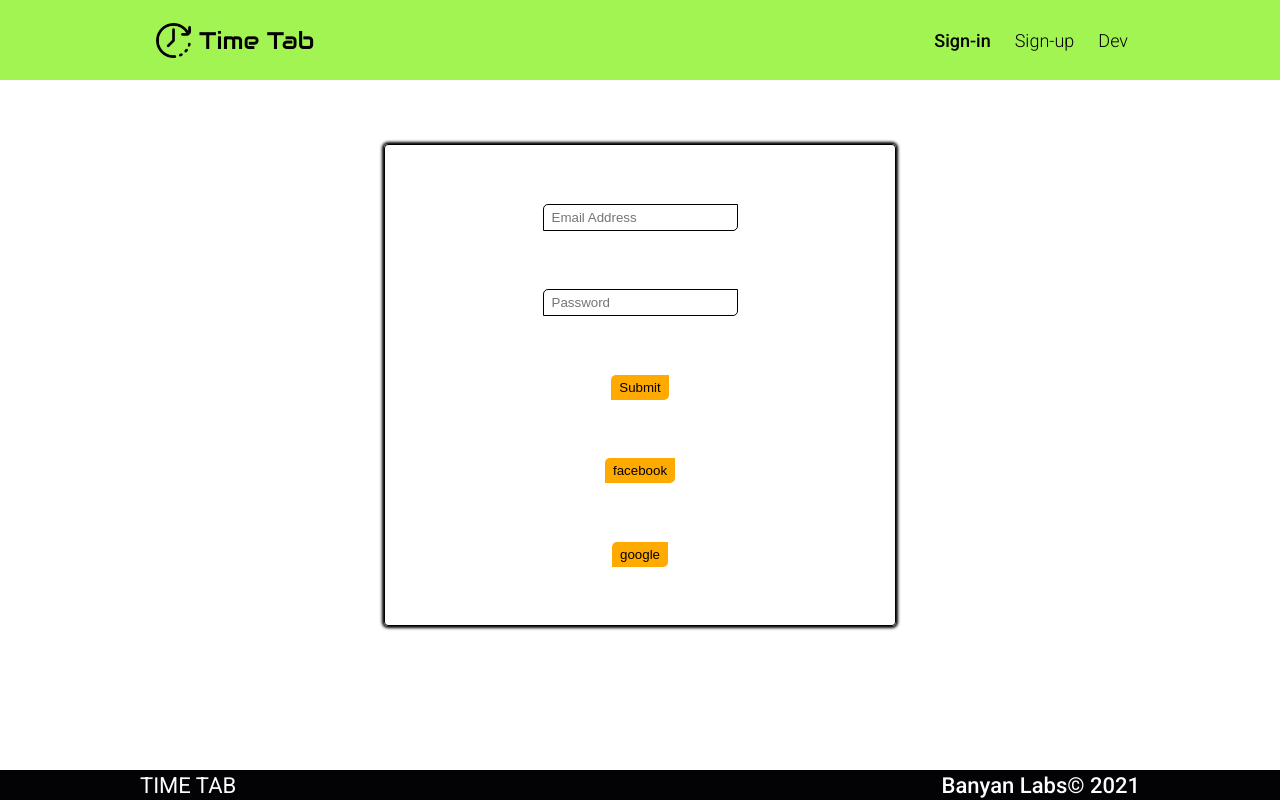
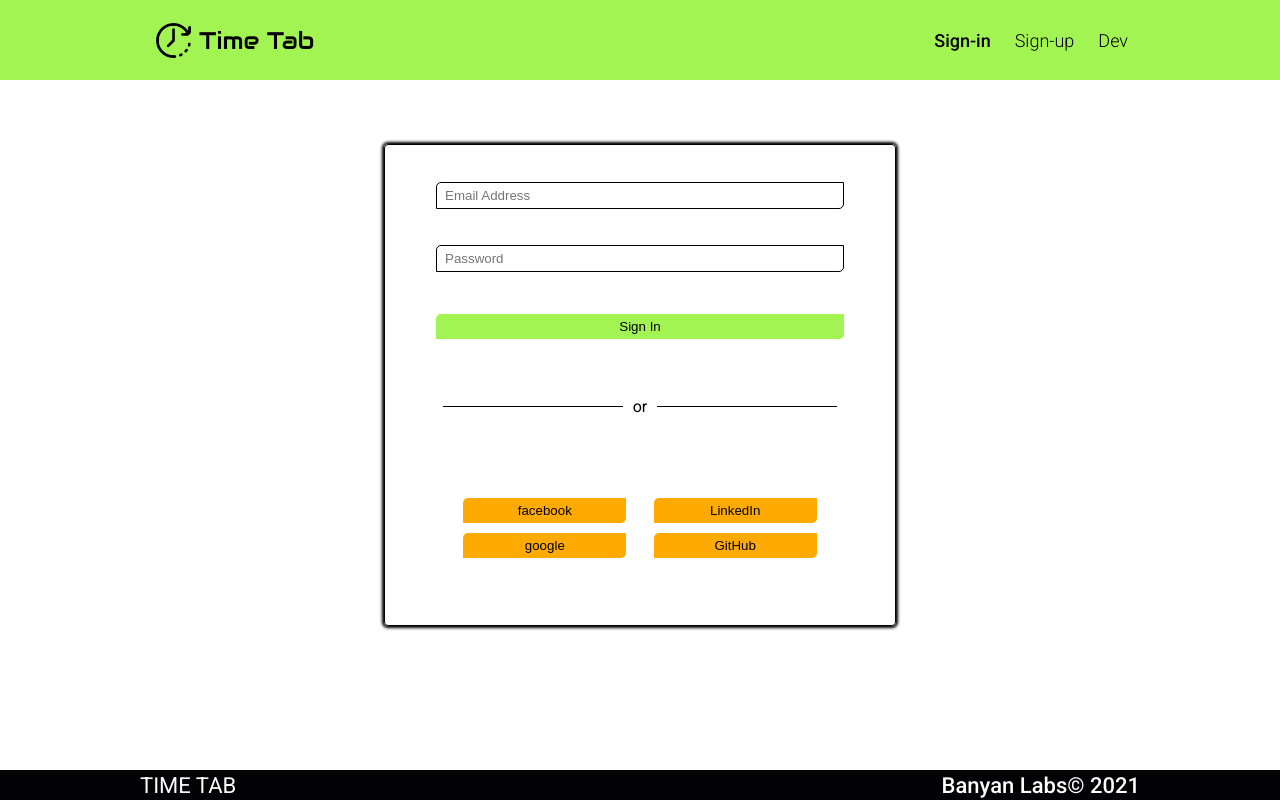
Before and after one commit to Banyan-Labs/time-tracking-app-board, a React (Create React App) app: page /sign-in in a window 1280 px wide. Built offline with nearby package versions, Linux system fonts and the light colour scheme.

Commit message:
updated SignUp And SignIn

```diff
--- a/src/Components/commons/GenericButton/style.js
+++ b/src/Components/commons/GenericButton/style.js
@@ -4,7 +4,9 @@ export const ButtonStyle = styled.button`
   background: ${({ backgroundColor }) =>
     backgroundColor ? `${backgroundColor}` : '#FA0'};
   width: ${({ isBlock }) => (isBlock ? '100%' : 'auto')};
+  margin: ${({ margin }) => (margin ? '0px' : '5px 0px 5px 0px')};
   padding: 5px 8px;
+
   border-radius: 5px 0 5px 0;
   border: none;
   :focus {
--- a/src/Components/userComfermation/SignIn/index.jsx
+++ b/src/Components/userComfermation/SignIn/index.jsx
@@ -1,25 +1,39 @@
-import React, { useState } from 'react';
-import { Card, Form } from './style';
+import React, { useContext, useState } from 'react';
+import {
+  Card,
+  Form,
+  ButtonContainer,
+  ButtonSection,
+  BorderContainer,
+  BorderLine,
+} from './style';
 import Input from '../../commons/GenericInput/index';
 import Button from '../../commons/GenericButton/index';
 import axios from 'axios';
+import { AuthContext } from '../../../Context/AuthContext';
+import { colors } from '../../../styles/Color';
 
 const SignIn = () => {
-  const [emailAddress, setEmailAddress] = useState('');
-  const [password, setPassword] = useState('');
+  const [email, setEmail] = useState(null);
+  const [password, setPassword] = useState(null);
+
+  const store = useContext(AuthContext);
+
+  console.log(store, 'looking at store');
 
   let user;
 
   const handleSubmit = async (event) => {
     event.preventDefault();
     user = {
-      emailAddress,
+      email,
       password,
     };
     axios
-      .post('http://127.0.0.1:8080/api/test', user)
+      .post('https://tta-backend.herokuapp.com/api/test/login', user)
       .then((res) => {
-        console.log(res);
+        store.setCurrentUser(res.data);
+        // console.log(res, "looking");
       })
       .catch((err) => {
         console.log('error', err);
@@ -30,23 +44,45 @@ const SignIn = () => {
     <Card>
       <Form onSubmit={handleSubmit}>
         <Input
+          isBlock
           placeholder={'Email Address'}
-          value={emailAddress}
+          value={email}
           name='emailAddress'
           type='text'
-          onChange={(e) => setEmailAddress(e.target.value)}
+          onChange={(e) => setEmail(e.target.value)}
         />
         <Input
+          isBlock
           placeholder={'Password'}
           value={password}
           name='password'
           type='text'
           onChange={(e) => setPassword(e.target.value)}
         />
+        <Button
+          text={'Sign In'}
+          type='submit'
+          backgroundColor={colors.green}
+          isBlock
+        />
 
-        <Button text={'Submit'} type='submit' />
-        <Button text={'facebook'} type='button' />
-        <Button text={'google'} type='button' />
+        <BorderContainer>
+          <BorderLine />
+          <p>or</p>
+          <BorderLine />
+        </BorderContainer>
+
+        <ButtonSection>
+          <ButtonContainer>
+            <Button margin isBlock text={'facebook'} type='button' />
+            <Button margin isBlock text={'google'} type='button' />
+          </ButtonContainer>
+
+          <ButtonContainer>
+            <Button margin isBlock text={'LinkedIn'} type='button' />
+            <Button margin isBlock text={'GitHub'} type='button' />
+          </ButtonContainer>
+        </ButtonSection>
       </Form>
     </Card>
   );
--- a/src/Components/userComfermation/SignIn/style.js
+++ b/src/Components/userComfermation/SignIn/style.js
@@ -1,6 +1,9 @@
 import styled from 'styled-components';
 
 export const Card = styled.div`
+  display: flex;
+  justify-content: center;
+  align-items: center;
   max-width: 80%;
   min-width: 40%;
   min-height: 80%;
@@ -16,6 +19,35 @@ export const Form = styled.form`
   flex-direction: column;
   justify-content: space-evenly;
   align-items: center;
-  width: 100%;
+  width: 80%;
   height: 60vh;
 `;
+
+export const ButtonSection = styled.div`
+  display: flex;
+  flex-direction: row;
+  justify-content: space-evenly;
+  align-items: center;
+  width: 100%;
+  height: 25%;
+`;
+
+export const ButtonContainer = styled.div`
+  display: flex;
+  flex-wrap: wrap;
+  justify-content: space-evenly;
+  width: 40%;
+`;
+
+export const BorderContainer = styled.div`
+  display: flex;
+  flex-direction: row;
+  justify-content: space-evenly;
+  align-items: center;
+`;
+
+export const BorderLine = styled.div`
+  border-top: solid black 1px;
+  width: 180px;
+  margin: 0px 10px 0px 10px;
+`;
--- a/src/Components/userComfermation/SignUp/index.jsx
+++ b/src/Components/userComfermation/SignUp/index.jsx
@@ -1,8 +1,16 @@
 import React, { useState } from 'react';
-import { Card, Form } from './style';
+import {
+  Card,
+  Form,
+  ButtonContainer,
+  ButtonSection,
+  BorderContainer,
+  BorderLine,
+} from './style';
 import Input from '../../commons/GenericInput';
 import Button from '../../commons/GenericButton';
 import axios from 'axios';
+import { colors } from '../../../styles/Color';
 
 const SignUp = () => {
   const [firstName, setFirstName] = useState('');
@@ -35,6 +43,7 @@ const SignUp = () => {
     <Card>
       <Form onSubmit={handleSubmit}>
         <Input
+          isBlock
           placeholder={'First Name'}
           value={firstName}
           type='text'
@@ -42,6 +51,7 @@ const SignUp = () => {
           onChange={(e) => setFirstName(e.target.value)}
         />
         <Input
+          isBlock
           placeholder={'Last Name'}
           value={lastName}
           name='lastName'
@@ -49,6 +59,7 @@ const SignUp = () => {
           onChange={(e) => setLastName(e.target.value)}
         />
         <Input
+          isBlock
           placeholder={'Email Address'}
           value={emailAddress}
           name='emailAddress'
@@ -56,6 +67,7 @@ const SignUp = () => {
           onChange={(e) => setEmailAddress(e.target.value)}
         />
         <Input
+          isBlock
           placeholder={'Password'}
           value={password}
           name='password'
@@ -63,15 +75,37 @@ const SignUp = () => {
           onChange={(e) => setPassword(e.target.value)}
         />
         <Input
+          isBlock
           placeholder={'Confirm Password'}
           value={confirmPassword}
           name='confirmPassword'
           type='text'
           onChange={(e) => setConfirmPassword(e.target.value)}
         />
-        <Button text={'Submit'} type='submit' />
-        <Button text={'facebook'} type='button' />
-        <Button text={'google'} type='button' />
+        <Button
+          text={'Sign In'}
+          type='submit'
+          backgroundColor={colors.green}
+          isBlock
+        />
+
+        <BorderContainer>
+          <BorderLine />
+          <p>or</p>
+          <BorderLine />
+        </BorderContainer>
+
+        <ButtonSection>
+          <ButtonContainer>
+            <Button margin isBlock text={'facebook'} type='button' />
+            <Button margin isBlock text={'google'} type='button' />
+          </ButtonContainer>
+
+          <ButtonContainer>
+            <Button margin isBlock text={'LinkedIn'} type='button' />
+            <Button margin isBlock text={'GitHub'} type='button' />
+          </ButtonContainer>
+        </ButtonSection>
       </Form>
     </Card>
   );
--- a/src/Components/userComfermation/SignUp/style.js
+++ b/src/Components/userComfermation/SignUp/style.js
@@ -1,6 +1,9 @@
 import styled from 'styled-components';
 
 export const Card = styled.div`
+  display: flex;
+  justify-content: center;
+  align-items: center;
   max-width: 80%;
   min-width: 40%;
   min-height: 80%;
@@ -16,6 +19,35 @@ export const Form = styled.form`
   flex-direction: column;
   justify-content: space-evenly;
   align-items: center;
-  width: 100%;
+  width: 80%;
   height: 60vh;
 `;
+
+export const ButtonSection = styled.div`
+  display: flex;
+  flex-direction: row;
+  justify-content: space-evenly;
+  align-items: center;
+  width: 100%;
+  height: 25%;
+`;
+
+export const ButtonContainer = styled.div`
+  display: flex;
+  flex-wrap: wrap;
+  justify-content: space-evenly;
+  width: 40%;
+`;
+
+export const BorderContainer = styled.div`
+  display: flex;
+  flex-direction: row;
+  justify-content: space-evenly;
+  align-items: center;
+`;
+
+export const BorderLine = styled.div`
+  border-top: solid black 1px;
+  width: 180px;
+  margin: 0px 10px 0px 10px;
+`;
```
